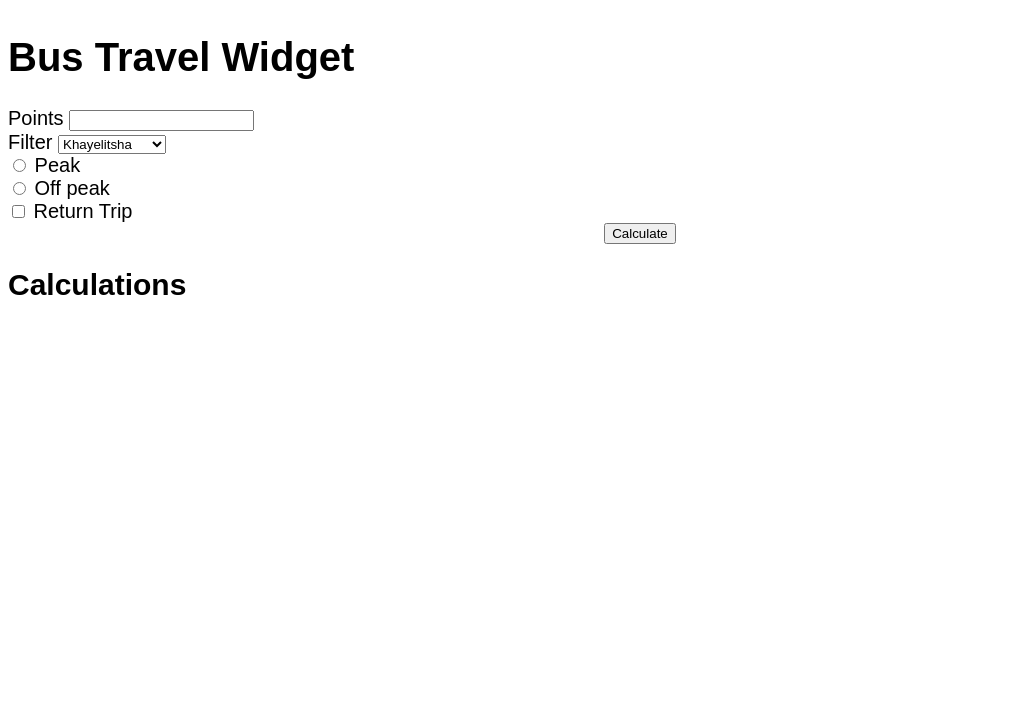
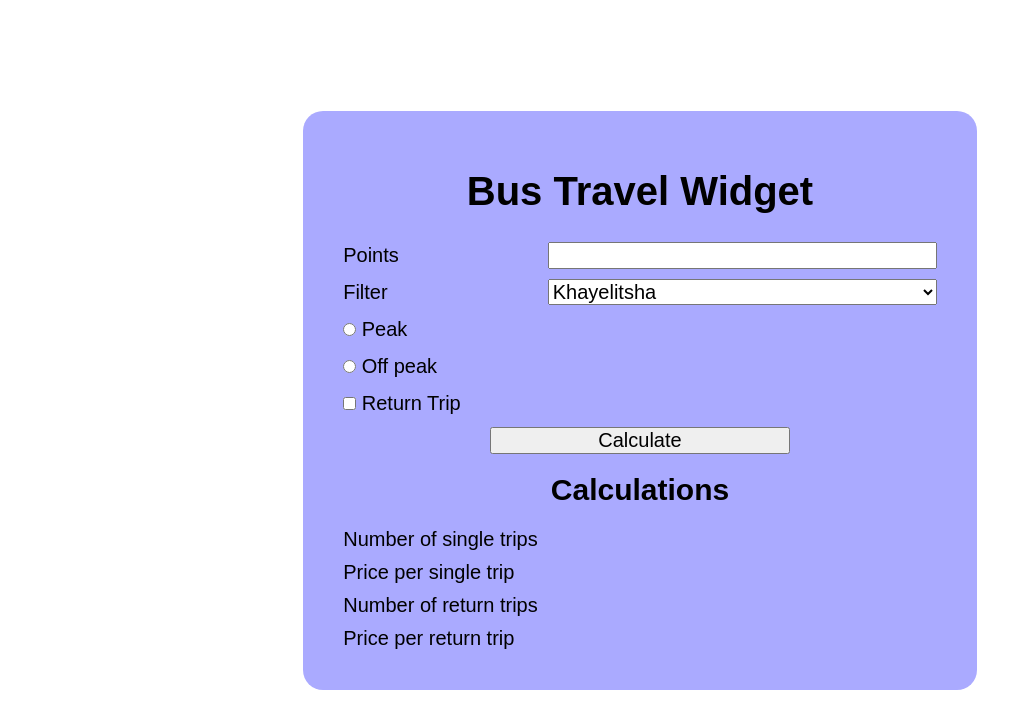
Before and after one commit to ntruter42/bus-travel-widget, a plain HTML site: page index.html in a window 1280 px wide. Shown: the whole page, without its empty margins (0-1031 px from the left). Drawn offline with Linux system fonts and the light colour scheme.

Commit message:
Update index.html, style.css - added grid layout and minimal styling

```diff
--- a/css/style.css
+++ b/css/style.css
@@ -4,19 +4,41 @@
 }
 
 body {
-	font-size: 1rem;
+	width: 100vw;
+	height: 100vh;
+	display: flex;
+	justify-content: center;
+	align-items: center;
 }
 
-.container {
-	display: flex;
-	flex-direction: column;
+.container{
+	background-color: #aaf;
+	border-radius: 20px;
+	padding: 40px;
 }
 
-.input-section, .output-section {
-	display: flex;
-	flex-direction: column;
+.grid {
+	display: grid;
+	gap: 0.5rem;
+	grid-template-columns: 1fr 2fr;
+	grid-template-rows: 3fr repeat(6, 1fr) 2fr;
+	align-items: center;
+
+	max-width: 720px;
+}
+
+h1,
+h2 {
+	grid-column: 1 / 3;
+	justify-self: center;
 }
 
 button {
-	margin: auto;
+	grid-column: 1 / 3;
+	justify-self: center;
+	width: 300px;
 }
+
+.radio-container {
+	grid-column: 1 / 3;
+}
--- a/index.html
+++ b/index.html
@@ -7,61 +7,71 @@
 	<meta name="viewport" content="width=device-width, initial-scale=1.0">
 	<title>Bus Travel Widget</title>
 	<!-- insert bus favicon here -->
+	<link rel="stylesheet" href="css/normalize.css">
 	<link rel="stylesheet" href="css/style.css">
 </head>
 
 <body>
 	<div class="container">
+
+		<div class="grid">
 			<!-- insert bus icon here -->
 			<h1>Bus Travel Widget</h1>
-		<div class="input-section">
 			<!-- Create number input for points -->
-			<label for="points-input">Points
+			<label for="points-input">Points</label>
 			<input type="number" name="points-input" id="points-input">
-			</label>
+
 
 			<!-- Create select dropdown with 3 options for location -->
-			<label for="location-dropdown">Filter
+			<label for="location-dropdown">Filter</label>
 			<select name="location-dropdown" id="location-dropdown">
 				<option value="khayelitsha">Khayelitsha</option>
 				<option value="dunoon">Dunoon</option>
 				<option value="mitchells-plain">Mitchells Plain</option>
 			</select>
-			</label>
+
 
 			<!-- Create 2 radio buttons for peak option -->
-			<label for="peak-radio">
+			<div class="radio-container">
 				<input type="radio" name="peak" id="peak-radio" value="peak">
-				Peak
-			</label>
-			<label for="off-peak-radio">
+				<label for="peak-radio">Peak</label>
+			</div>
+
+			<div class="radio-container">
 				<input type="radio" name="peak" id="off-peak-radio" value="off-peak">
-				Off peak
-			</label>
+				<label for="off-peak-radio">Off peak</label>
+			</div>
 
 			<!-- Create checkbox for return trip option -->
-			<label for="return-checkbox">
+			<div class="radio-container">
 				<input type="checkbox" name="return-checkbox" id="return-checkbox">
-				Return Trip
-			</label>
+				<label for="return-checkbox">Return Trip</label>
+			</div>
 
 			<!-- Create button to calculate values -->
 			<button type="button" id="calculate-button">Calculate</button>
 
-			<!-- Create div for single trips count output -->
-
-			<!-- Create div for single trip cost output -->
-
-			<!-- Create div for return trips count output -->
-
-			<!-- Create div for return trip cost output -->
-		</div>
-		<div class="output-section">
 			<!-- insert calculate icon here -->
 			<h2>Calculations</h2>
 
+			<!-- Create div for single trips count output -->
+			<span>Number of single trips</span>
+			<span class="singles-count"></span>
+
+			<!-- Create div for single trip cost output -->
+			<span>Price per single trip</span>
+			<span class="singles-cost"></span>
+
+			<!-- Create div for return trips count output -->
+			<span>Number of return trips</span>
+			<span class="returns-count"></span>
+
+			<!-- Create div for return trip cost output -->
+			<span>Price per return trip</span>
+			<span class="returns-cost"></span>
 		</div>
 	</div>
+
 
 	<script src="js/bus-travel.factory.js"></script>
 	<script src="js/bus-travel.dom.js"></script>
```
Lines whose indentation alone changed are shown as unchanged.
